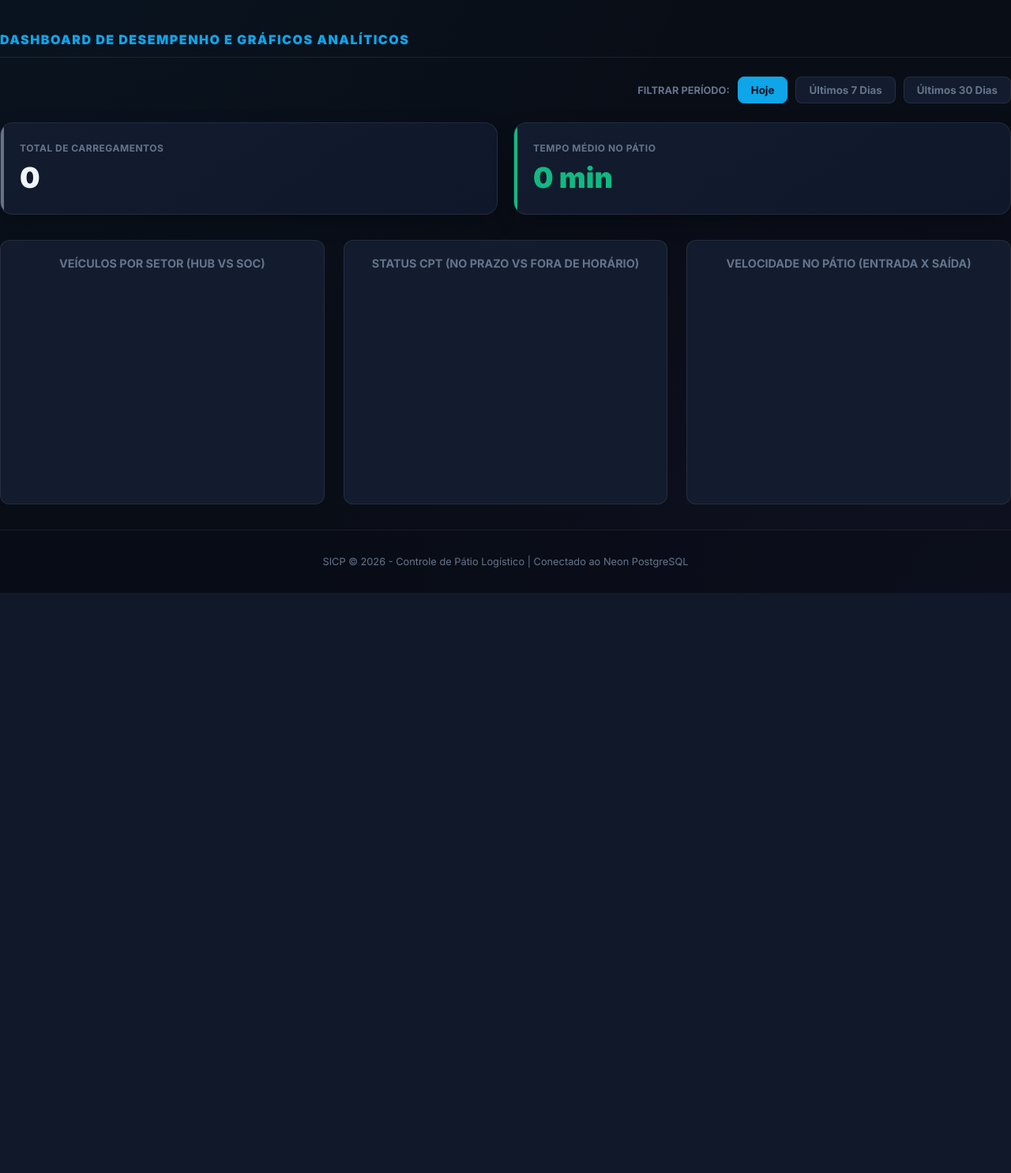
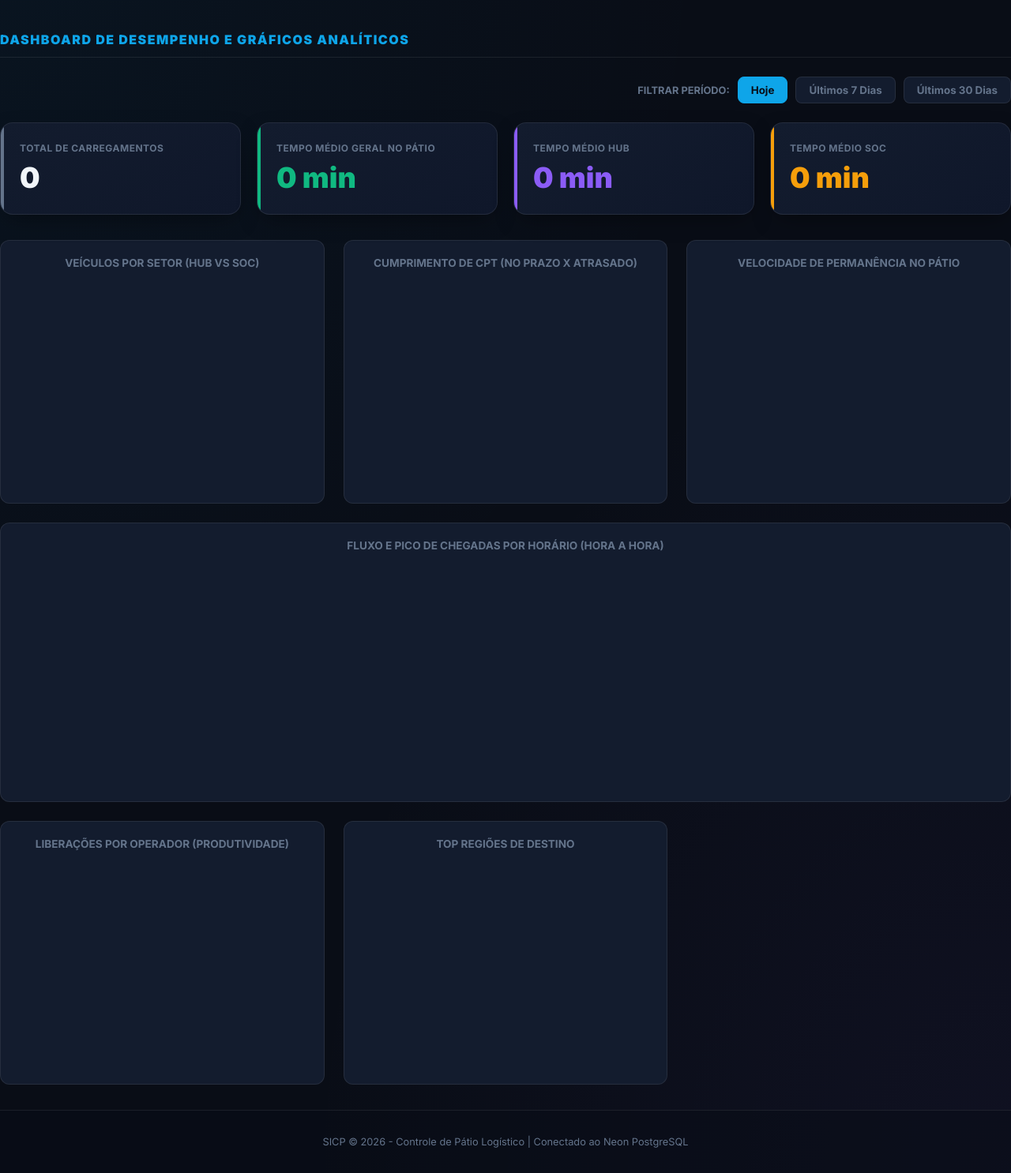
Before and after one commit to ewerthonmaycon11/controledocas-sp24, a Flask app: template templates/graficos.html in a window 1280 px wide. Shown: the part 99-1585 px from the top of the page at 79% size. Before the commit the page ends 850 px from the top, so only its background shows below. Run offline with Flask 3, Linux system fonts and the light colour scheme; the template is opened without the code that fills it, so the values that code supplies are empty; a map, chart or similar area stays blank; some libraries are stand-ins or nearby versions.

Commit message:
Update graficos.html

```diff
--- a/templates/graficos.html
+++ b/templates/graficos.html
@@ -6,59 +6,93 @@
 </div>
 
 <!-- Filtro de Período -->
-<div style="display: flex; justify-content: flex-end; align-items: center; margin-bottom: 1.5rem; gap: 10px;">
+<div style="display: flex; justify-content: flex-end; align-items: center; margin-bottom: 1.5rem; gap: 10px; flex-wrap: wrap;">
     <span style="font-size: 0.8rem; color: var(--text-muted); font-weight: 700;">FILTRAR PERÍODO:</span>
     <button class="btn-periodo active" data-periodo="dia" style="padding: 8px 16px; border-radius: 8px; border: 1px solid var(--accent-blue); background: var(--accent-blue); color: #090d16; font-weight: 700; cursor: pointer;">Hoje</button>
     <button class="btn-periodo" data-periodo="semana" style="padding: 8px 16px; border-radius: 8px; border: 1px solid var(--border-color); background: var(--bg-card); color: var(--text-muted); font-weight: 700; cursor: pointer;">Últimos 7 Dias</button>
     <button class="btn-periodo" data-periodo="mes" style="padding: 8px 16px; border-radius: 8px; border: 1px solid var(--border-color); background: var(--bg-card); color: var(--text-muted); font-weight: 700; cursor: pointer;">Últimos 30 Dias</button>
 </div>
 
-<!-- Cards com Métricas Gerais  -->
+<!-- Cards com Métricas Gerais -->
 <section class="metrics-grid" style="margin-bottom: 2rem;">
     <div class="metric-card">
         <span class="metric-title">TOTAL DE CARREGAMENTOS</span>
         <span class="metric-value" id="kpi-total">0</span>
     </div>
     <div class="metric-card success">
-        <span class="metric-title">TEMPO MÉDIO NO PÁTIO</span>
+        <span class="metric-title">TEMPO MÉDIO GERAL NO PÁTIO</span>
         <span class="metric-value" id="kpi-tempo-medio">0 min</span>
+    </div>
+    <div class="metric-card hub">
+        <span class="metric-title">TEMPO MÉDIO HUB</span>
+        <span class="metric-value" id="kpi-hub-medio">0 min</span>
+    </div>
+    <div class="metric-card soc">
+        <span class="metric-title">TEMPO MÉDIO SOC</span>
+        <span class="metric-value" id="kpi-soc-medio">0 min</span>
     </div>
 </section>
 
-<!-- Grid de Gráficos Circulares Profissionais -->
-<section style="display: grid; grid-template-columns: repeat(auto-fit, minmax(300px, 1fr)); gap: 1.5rem; margin-bottom: 2rem;">
-    <!-- Gráfico 1: Veículos por Setor -->
+<!-- Grid de Gráficos Analíticos -->
+<section style="display: grid; grid-template-columns: repeat(auto-fit, minmax(320px, 1fr)); gap: 1.5rem; margin-bottom: 2rem;">
+
+    <!-- 1. Veículos por Setor -->
     <div style="background: var(--bg-card); border: 1px solid var(--border-color); border-radius: 12px; padding: 1.25rem; text-align: center;">
-        <h3 style="font-size: 0.9rem; color: var(--text-muted); margin-bottom: 1rem; text-transform: uppercase;">Veículos por Setor (HUB vs SOC)</h3>
+        <h3 style="font-size: 0.85rem; color: var(--text-muted); margin-bottom: 1rem; text-transform: uppercase;">Veículos por Setor (HUB vs SOC)</h3>
         <div style="position: relative; height: 260px; display: flex; align-items: center; justify-content: center;">
             <canvas id="chartSetores"></canvas>
         </div>
     </div>
 
-    <!-- Gráfico 2: Cumprimento de CPT -->
+    <!-- 2. Status CPT -->
     <div style="background: var(--bg-card); border: 1px solid var(--border-color); border-radius: 12px; padding: 1.25rem; text-align: center;">
-        <h3 style="font-size: 0.9rem; color: var(--text-muted); margin-bottom: 1rem; text-transform: uppercase;">Status CPT (No Prazo vs Fora de Horário)</h3>
+        <h3 style="font-size: 0.85rem; color: var(--text-muted); margin-bottom: 1rem; text-transform: uppercase;">Cumprimento de CPT (No Prazo x Atrasado)</h3>
         <div style="position: relative; height: 260px; display: flex; align-items: center; justify-content: center;">
             <canvas id="chartCPT"></canvas>
         </div>
     </div>
 
-    <!-- Gráfico 3: Velocidade de Permanência/Carregamento -->
+    <!-- 3. Velocidade de Permanência -->
     <div style="background: var(--bg-card); border: 1px solid var(--border-color); border-radius: 12px; padding: 1.25rem; text-align: center;">
-        <h3 style="font-size: 0.9rem; color: var(--text-muted); margin-bottom: 1rem; text-transform: uppercase;">Velocidade no Pátio (Entrada x Saída)</h3>
+        <h3 style="font-size: 0.85rem; color: var(--text-muted); margin-bottom: 1rem; text-transform: uppercase;">Velocidade de Permanência no Pátio</h3>
         <div style="position: relative; height: 260px; display: flex; align-items: center; justify-content: center;">
             <canvas id="chartVelocidade"></canvas>
         </div>
     </div>
+
+    <!-- 4. Pico de Ocupação por Hora -->
+    <div style="background: var(--bg-card); border: 1px solid var(--border-color); border-radius: 12px; padding: 1.25rem; text-align: center; grid-column: 1 / -1;">
+        <h3 style="font-size: 0.85rem; color: var(--text-muted); margin-bottom: 1rem; text-transform: uppercase;">Fluxo e Pico de Chegadas por Horário (Hora a Hora)</h3>
+        <div style="position: relative; height: 280px; display: flex; align-items: center; justify-content: center;">
+            <canvas id="chartPicoHoras"></canvas>
+        </div>
+    </div>
+
+    <!-- 5. Produtividade por Operador -->
+    <div style="background: var(--bg-card); border: 1px solid var(--border-color); border-radius: 12px; padding: 1.25rem; text-align: center;">
+        <h3 style="font-size: 0.85rem; color: var(--text-muted); margin-bottom: 1rem; text-transform: uppercase;">Liberações por Operador (Produtividade)</h3>
+        <div style="position: relative; height: 260px; display: flex; align-items: center; justify-content: center;">
+            <canvas id="chartOperadores"></canvas>
+        </div>
+    </div>
+
+    <!-- 6. Principais Regiões de Destino -->
+    <div style="background: var(--bg-card); border: 1px solid var(--border-color); border-radius: 12px; padding: 1.25rem; text-align: center;">
+        <h3 style="font-size: 0.85rem; color: var(--text-muted); margin-bottom: 1rem; text-transform: uppercase;">Top Regiões de Destino</h3>
+        <div style="position: relative; height: 260px; display: flex; align-items: center; justify-content: center;">
+            <canvas id="chartRegioes"></canvas>
+        </div>
+    </div>
+
 </section>
 
 <script>
 document.addEventListener('DOMContentLoaded', () => {
-    let chartSetores, chartCPT, chartVelocidade;
+    let chartSetores, chartCPT, chartVelocidade, chartPicoHoras, chartOperadores, chartRegioes;
 
     const btnPeriodos = document.querySelectorAll('.btn-periodo');
     btnPeriodos.forEach(btn => {
-        btn.addEventListener('click', (e) => {
+        btn.addEventListener('click', () => {
             btnPeriodos.forEach(b => {
                 b.style.background = 'var(--bg-card)';
                 b.style.color = 'var(--text-muted)';
@@ -78,69 +112,98 @@ document.addEventListener('DOMContentLoaded', () => {
             if (!res.ok) return;
             const dados = await res.json();
 
+            // KPIs
             document.getElementById('kpi-total').innerText = dados.total_operacoes;
             document.getElementById('kpi-tempo-medio').innerText = `${dados.tempo_medio_minutos} min`;
+            document.getElementById('kpi-hub-medio').innerText = `${dados.tempo_setor.HUB} min`;
+            document.getElementById('kpi-soc-medio').innerText = `${dados.tempo_setor.SOC} min`;
 
-            const configComum = {
+            const configDoughnut = {
                 responsive: true,
                 maintainAspectRatio: false,
-                plugins: {
-                    legend: {
-                        position: 'bottom',
-                        labels: { color: '#94a3b8', font: { family: 'Inter', size: 11 } }
-                    }
+                plugins: { legend: { position: 'bottom', labels: { color: '#94a3b8', font: { family: 'Inter', size: 11 } } } }
+            };
+
+            const configBar = {
+                responsive: true,
+                maintainAspectRatio: false,
+                plugins: { legend: { display: false } },
+                scales: {
+                    x: { ticks: { color: '#94a3b8', font: { size: 10 } }, grid: { color: 'rgba(255,255,255,0.05)' } },
+                    y: { ticks: { color: '#94a3b8', font: { size: 10 } }, grid: { color: 'rgba(255,255,255,0.05)' } }
                 }
             };
 
-            // Destruir gráficos anteriores se existirem
+            // Destruir gráficos anteriores
             if (chartSetores) chartSetores.destroy();
             if (chartCPT) chartCPT.destroy();
             if (chartVelocidade) chartVelocidade.destroy();
+            if (chartPicoHoras) chartPicoHoras.destroy();
+            if (chartOperadores) chartOperadores.destroy();
+            if (chartRegioes) chartRegioes.destroy();
 
-            // Gráfico Setores
+            // 1. Setores
             chartSetores = new Chart(document.getElementById('chartSetores'), {
                 type: 'doughnut',
                 data: {
-                    labels: ['HUB (Docas 1-16)', 'SOC (Docas 17-40)'],
-                    datasets: [{
-                        data: [dados.setores.HUB, dados.setores.SOC],
-                        backgroundColor: ['#00f2fe', '#3b82f6'],
-                        borderWidth: 0
-                    }]
+                    labels: ['HUB', 'SOC'],
+                    datasets: [{ data: [dados.setores.HUB, dados.setores.SOC], backgroundColor: ['#8b5cf6', '#f59e0b'], borderWidth: 0 }]
                 },
-                options: configComum
+                options: configDoughnut
             });
 
-            // Gráfico CPT
+            // 2. CPT
             chartCPT = new Chart(document.getElementById('chartCPT'), {
                 type: 'doughnut',
                 data: {
-                    labels: ['No Prazo', 'Fora de Horário (Atrasado)'],
-                    datasets: [{
-                        data: [dados.cpt.no_prazo, dados.cpt.fora_prazo],
-                        backgroundColor: ['#10b981', '#f43f5e'],
-                        borderWidth: 0
-                    }]
+                    labels: ['No Prazo', 'Fora de Horário'],
+                    datasets: [{ data: [dados.cpt.no_prazo, dados.cpt.fora_prazo], backgroundColor: ['#10b981', '#f43f5e'], borderWidth: 0 }]
                 },
-                options: configComum
+                options: configDoughnut
             });
 
-            // Gráfico Velocidade
+            // 3. Velocidade
             chartVelocidade = new Chart(document.getElementById('chartVelocidade'), {
                 type: 'doughnut',
                 data: {
-                    labels: ['Rápido (Até 1h)', 'Médio (1h a 2h)', 'Lento (Acima de 2h)'],
-                    datasets: [{
-                        data: [dados.velocidade.ate_1h, dados.velocidade.de_1h_2h, dados.velocidade.acima_2h],
-                        backgroundColor: ['#10b981', '#f59e0b', '#f43f5e'],
-                        borderWidth: 0
-                    }]
+                    labels: ['Rápido (<=1h)', 'Médio (1-2h)', 'Lento (>2h)'],
+                    datasets: [{ data: [dados.velocidade.ate_1h, dados.velocidade.de_1h_2h, dados.velocidade.acima_2h], backgroundColor: ['#10b981', '#0ea5e9', '#f43f5e'], borderWidth: 0 }]
                 },
-                options: configComum
+                options: configDoughnut
+            });
+
+            // 4. Pico Horário
+            chartPicoHoras = new Chart(document.getElementById('chartPicoHoras'), {
+                type: 'bar',
+                data: {
+                    labels: dados.pico_horas.labels,
+                    datasets: [{ data: dados.pico_horas.data, backgroundColor: '#0ea5e9', borderRadius: 6 }]
+                },
+                options: configBar
+            });
+
+            // 5. Operadores
+            chartOperadores = new Chart(document.getElementById('chartOperadores'), {
+                type: 'bar',
+                data: {
+                    labels: dados.operadores.labels,
+                    datasets: [{ data: dados.operadores.data, backgroundColor: '#8b5cf6', borderRadius: 6 }]
+                },
+                options: configBar
+            });
+
+            // 6. Regiões
+            chartRegioes = new Chart(document.getElementById('chartRegioes'), {
+                type: 'bar',
+                data: {
+                    labels: dados.regioes.labels,
+                    datasets: [{ data: dados.regioes.data, backgroundColor: '#10b981', borderRadius: 6 }]
+                },
+                options: configBar
             });
 
         } catch (err) {
-            console.error('Erro ao carregar gráficos:', err);
+            console.error('Erro ao carregar dados dos gráficos:', err);
         }
     }
 
```
